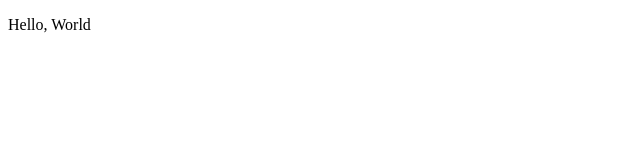
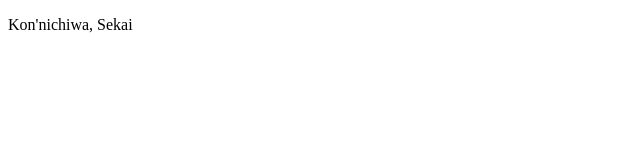
Before and after one commit to Aliciaaaxo/code-louisville, a plain HTML site: page index.html in a window 1280 px wide. Shown: the full height of the page, 0-640 px from the left. Drawn offline with Linux system fonts and the light colour scheme.

Commit message:
it's in japanese now

```diff
--- a/index.html
+++ b/index.html
@@ -7,6 +7,6 @@
     <title>My Cool Website</title>
 </head>
 <body>
-    <p>Hello, World</p>
+    <p>Kon'nichiwa, Sekai</p>
 </body>
 </html>
```
